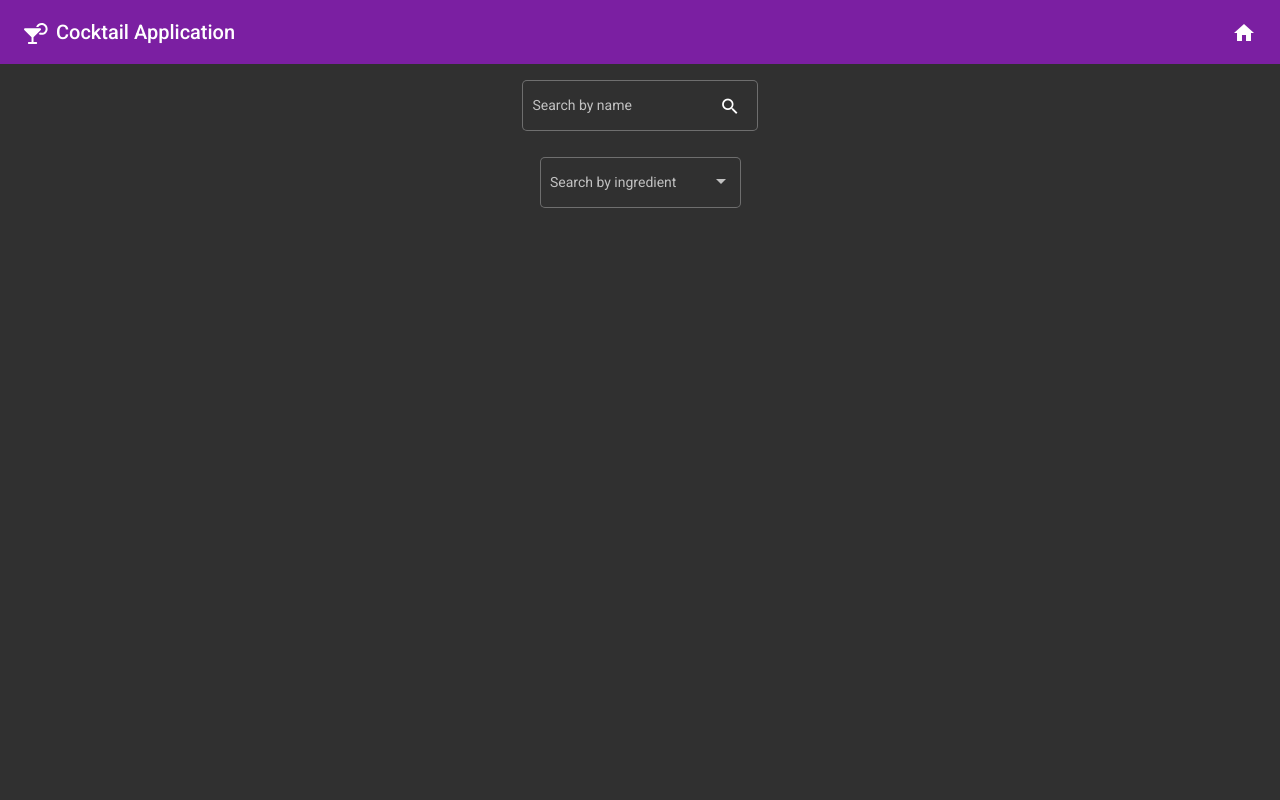
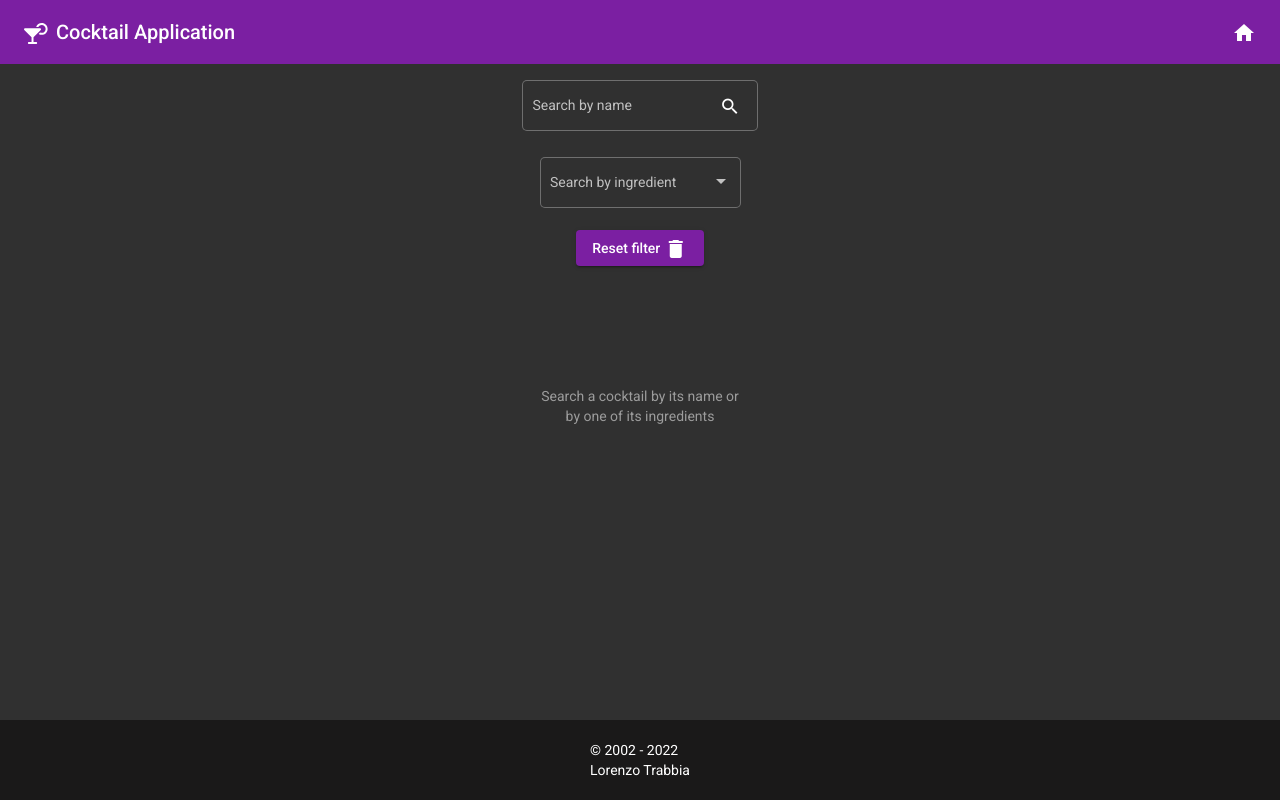
Before and after one commit to LorenzoTrabbia/cocktail-api-v2, an Angular app: page /search in a window 1280 px wide. Built offline with nearby package versions, Linux system fonts and the light colour scheme.

Commit message:
search finish

```diff
--- a/src/app/_service/controller.service.ts
+++ b/src/app/_service/controller.service.ts
@@ -10,6 +10,8 @@ export class ControllerService {
   selectedRandomDrink: any;
   ascendent: boolean = true;
   isDisabled: string = '';
+  drinkSearched: string = '';
+  ingredientSelected: string = '';
   language: string = 'EN';
 
   setSelectedLetter(letter: string) {
@@ -28,6 +30,14 @@ export class ControllerService {
     this.isDisabled = isDisabled;
   }
 
+  setDrinkSearched(drinkSearched: string) {
+    this.drinkSearched = drinkSearched;
+  }
+
+  setIngredientSelected(ingredientSelected: string) {
+    this.ingredientSelected = ingredientSelected;
+  }
+
   setLanguage(language: string) {
     this.language = language;
   }
--- a/src/app/pages/search/search.component.html
+++ b/src/app/pages/search/search.component.html
@@ -28,15 +28,33 @@
   <mat-form-field appearance="outline" color="accent">
     <mat-label>Search by ingredient</mat-label>
     <mat-select
-      (valueChange)="clickSelect()"
+      (selectionChange)="clickSelect()"
       [(ngModel)]="ingredient"
       [disabled]="controllerService.isDisabled === 'select'"
     >
-      <mat-option *ngFor="let ingredient of ingredients" [value]="ingredient">
+      <mat-option
+        *ngFor="let ingredient of ingredients"
+        [value]="ingredient"
+        (click)="searchCocktailByIngredient(ingredient)"
+      >
         {{ ingredient }}
       </mat-option>
     </mat-select>
   </mat-form-field>
+
+  <button
+    mat-raised-button
+    class="sort-button"
+    color="primary"
+    (click)="resetFilters()"
+  >
+    Reset filter
+    <mat-icon>delete</mat-icon>
+  </button>
+
+  <div class="instructions" *ngIf="showInstructions">
+    <p>Search a cocktail by its name or by one of its ingredients</p>
+  </div>
 </div>
 
 <mat-card class="cocktail-card" *ngFor="let drink of drinks">
@@ -57,3 +75,10 @@
     </mat-card-actions>
   </div>
 </mat-card>
+
+<footer [id]="footerType">
+  <div id="btmFooter">
+    <p>&copy; 2002 - 2022</p>
+    <p>Lorenzo Trabbia</p>
+  </div>
+</footer>
--- a/src/app/pages/search/search.component.scss
+++ b/src/app/pages/search/search.component.scss
@@ -39,3 +39,21 @@ mat-card-actions.mat-card-actions,
 mat-card-content.mat-card-content {
   margin-bottom: 0;
 }
+
+.instructions {
+  margin-top: 120px;
+  width: 200px;
+  text-align: center;
+  color: rgba(255, 255, 255, 0.521);
+}
+
+.instructions p {
+  margin: 0;
+}
+
+/* Footer */
+footer#absFooter {
+  position: absolute;
+  bottom: 0;
+  width: 100vw;
+}
--- a/src/app/pages/search/search.component.ts
+++ b/src/app/pages/search/search.component.ts
@@ -1,4 +1,4 @@
-import { Component } from '@angular/core';
+import { Component, OnInit } from '@angular/core';
 import { ApiService } from 'src/app/_service/api.service';
 import { ControllerService } from 'src/app/_service/controller.service';
 import { faMartiniGlassCitrus } from '@fortawesome/free-solid-svg-icons';
@@ -8,7 +8,7 @@ import { faMartiniGlassCitrus } from '@fortawesome/free-solid-svg-icons';
   templateUrl: './search.component.html',
   styleUrls: ['./search.component.scss'],
 })
-export class SearchComponent {
+export class SearchComponent implements OnInit {
   constructor(
     private apiService: ApiService,
     public controllerService: ControllerService
@@ -18,6 +18,8 @@ export class SearchComponent {
   drinks: any[] = [];
   drink: string = '';
   ingredient: string = '';
+  footerType: string = 'absFooter';
+  showInstructions: boolean = true;
 
   ingredients: string[] = [
     'Light rum',
@@ -121,13 +123,29 @@ export class SearchComponent {
     'Creme de Cassis',
   ];
 
+  ngOnInit() {
+    if (this.controllerService.drinkSearched) {
+      this.drink = this.controllerService.drinkSearched;
+      this.searchCocktail();
+    }
+    if (this.controllerService.ingredientSelected) {
+      this.ingredient = this.controllerService.ingredientSelected;
+      this.searchCocktailByIngredient(this.ingredient);
+    }
+  }
+
   searchCocktail() {
+    this.showInstructions = false;
+    this.footerType = '';
+    console.log(this.footerType);
     this.apiService.searchCocktailByName(this.drink).subscribe((data: any) => {
       this.drinks = data.drinks;
     });
   }
 
   searchCocktailByIngredient(ingredient: string) {
+    this.showInstructions = false;
+    this.footerType = '';
     this.apiService
       .searchCocktailByIngredient(ingredient)
       .subscribe((data: any) => {
@@ -146,8 +164,6 @@ export class SearchComponent {
   }
 
   clickSelect() {
-    console.log(this.ingredient);
-
     if (this.controllerService.isDisabled !== 'select') {
       if (this.ingredient.length === 0) {
         this.controllerService.setIsDisabled('');
@@ -156,4 +172,15 @@ export class SearchComponent {
       }
     }
   }
+
+  resetFilters() {
+    this.showInstructions = true;
+    this.footerType = 'absFooter';
+    this.drink = '';
+    this.ingredient = '';
+    this.drinks = [];
+    this.controllerService.setIsDisabled('');
+    this.controllerService.setDrinkSearched('');
+    this.controllerService.setIngredientSelected('');
+  }
 }
--- a/src/styles.scss
+++ b/src/styles.scss
@@ -27,9 +27,13 @@ footer {
   display: flex;
   background-color: #1a1919;
   justify-content: center;
-  padding: 20px;
+  padding: 20px 0;
 }
 
 footer #btmFooter p {
   margin: 0;
 }
+
+footer #absFooter p {
+  margin: 0;
+}
```
